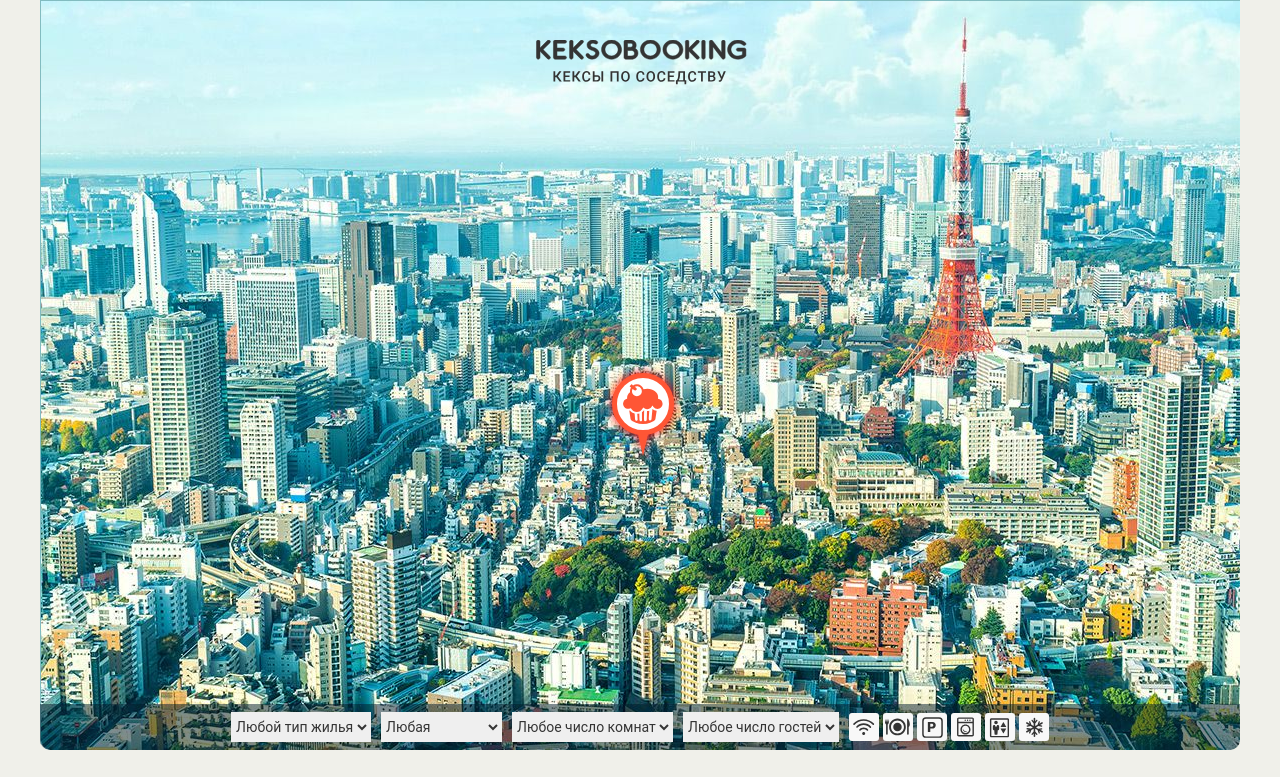
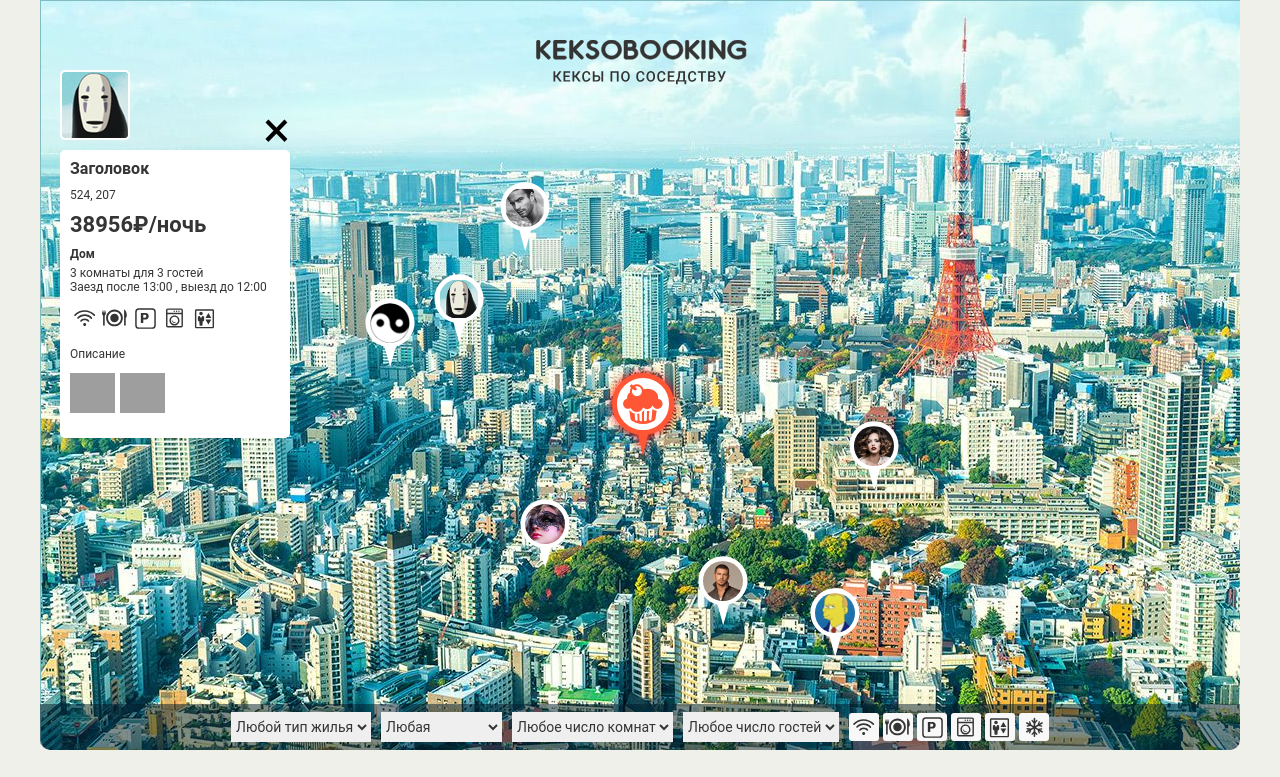
Before and after one commit to P-Tarasenko/868451-keksobooking-18, a website: page index.html in a window 1280 px wide. Both pictures are taken after a click on the button "Поставь меня куда-нибудь". Shown: the top 777 px of the page. Drawn offline with Linux system fonts and the light colour scheme; grey boxes are pictures that could not be loaded; files whose address does not match are found by name.

Commit message:
Разбил код по модулям

```diff
--- a/index.html
+++ b/index.html
@@ -247,6 +247,9 @@
       <button class="error__button" href="#">Попробовать снова</button>
     </div>
   </template>
-<script src="js/main.js"></script>
+  <script src="js/util.js"></script>
+  <script src="js/form.js"></script>
+  <script src="js/data.js"></script>
+  <script src="js/main.js"></script>
 </body>
 </html>
--- /dev/null
+++ b/js/data.js
@@ -0,0 +1,61 @@
+'use strict';
+
+(function () {
+
+  var featuresArr = ['wifi', 'dishwasher', 'parking', 'washer', 'elevator', 'conditioner'];
+  var photosArr = ['http://o0.github.io/assets/images/tokyo/hotel1.jpg', 'http://o0.github.io/assets/images/tokyo/hotel2.jpg', 'http://o0.github.io/assets/images/tokyo/hotel3.jpg'];
+  var types = ['palace', 'flat', 'house', 'bungalo'];
+  var time = ['12:00', '13:00', '14:00'];
+
+  var getRandomNumber = function (max) {
+    return Math.round(Math.random() * max);
+  };
+
+  var getRandomInRange = function (min, max) {
+    return Math.round(Math.random() * (max - min + 1)) + min;
+  };
+
+  var createRandomArr = function (arr) {
+    var list = [];
+    for (var e = 0; e < getRandomInRange(1, arr.length - 1); e++) {
+      list[e] = arr[e];
+    }
+    return list;
+  };
+
+  var getRandomItem = function (arr) {
+    return arr[getRandomNumber(arr.length - 1)];
+  };
+
+  window.data = {
+    createData: function (count) {
+      var data = [];
+      for (var i = 0; i < count; i++) {
+        data[i] = {
+          'author': {
+            'avatar': 'img/avatars/user0' + (i + 1) + '.png'
+          },
+          'offer': {
+            'title': 'Заголовок',
+            'address': '' + getRandomNumber(600) + ', ' + getRandomNumber(500),
+            'price': getRandomInRange(10000, 100000),
+            'type': getRandomItem(types),
+            'rooms': getRandomNumber(4),
+            'guests': getRandomNumber(10),
+            'checkin': getRandomItem(time),
+            'checkout': getRandomItem(time),
+            'features': createRandomArr(featuresArr),
+            'description': 'Описание',
+            'photos': createRandomArr(photosArr)
+          },
+          'location': {
+            'x': getRandomNumber(window.util.mapElement.offsetWidth),
+            'y': getRandomInRange(130, 630)
+          }
+        };
+      }
+      return data;
+    }
+  };
+
+})();
--- /dev/null
+++ b/js/form.js
@@ -0,0 +1,13 @@
+'use strict';
+
+(function () {
+
+  var addressElement = document.querySelector('#address');
+
+  window.form = {
+    setMainPinCoordinate: function (coordinate) {
+      addressElement.value = coordinate[0] + ', ' + coordinate[1];
+    }
+  }
+
+})();
--- a/js/main.js
+++ b/js/main.js
@@ -1,4 +1,6 @@
 'use strict';
+
+(function () {
 
   var COUNT = 8;
   var HALF_WIDTH_PIN = 25;
@@ -16,18 +18,18 @@ var addressElement = formElement.querySelector('#address');
   var roomValueElement = formElement.querySelector('#room_number');
   var peopleValueElement = formElement.querySelector('#capacity');
   var cardTemplate = document.querySelector('#card').content.querySelector('.map__card');
-var listOfPinsElement = mapElement.querySelector('.map__pins');
+  var listOfPinsElement = window.util.mapElement.querySelector('.map__pins');
   var photoTemplate = cardTemplate.querySelector('.popup__photos').querySelector('.popup__photo').cloneNode(true);
-var featuresArr = ['wifi', 'dishwasher', 'parking', 'washer', 'elevator', 'conditioner'];
-var photosArr = ['http://o0.github.io/assets/images/tokyo/hotel1.jpg', 'http://o0.github.io/assets/images/tokyo/hotel2.jpg', 'http://o0.github.io/assets/images/tokyo/hotel3.jpg'];
-var types = ['palace', 'flat', 'house', 'bungalo'];
+  // var featuresArr = ['wifi', 'dishwasher', 'parking', 'washer', 'elevator', 'conditioner'];
+  // var photosArr = ['http://o0.github.io/assets/images/tokyo/hotel1.jpg', 'http://o0.github.io/assets/images/tokyo/hotel2.jpg', 'http://o0.github.io/assets/images/tokyo/hotel3.jpg'];
+  // var types = ['palace', 'flat', 'house', 'bungalo'];
   var typesRu = {
     palace: 'Дворец',
     flat: 'Квартира',
     bungalo: 'Бунгало',
     house: 'Дом'
   };
-var time = ['12:00', '13:00', '14:00'];
+  // var time = ['12:00', '13:00', '14:00'];
   var guestsInRooms = {
     0: '<option value="1">для 1 гостя</option>',
     1: '<option value="1">для 1 гостя</option><option value="2">для 2 гостей</option>',
@@ -35,28 +37,28 @@ var guestsInRooms = {
     3: '<option value="0">Не для гостей</option>'
   };
 
-var getRandomNumber = function (max) {
-  return Math.round(Math.random() * max);
-};
+  // var getRandomNumber = function (max) {
+  //   return Math.round(Math.random() * max);
+  // };
 
-var getRandomInRange = function (min, max) {
-  return Math.round(Math.random() * (max - min + 1)) + min;
-};
+  // var getRandomInRange = function (min, max) {
+  //   return Math.round(Math.random() * (max - min + 1)) + min;
+  // };
 
-var createRandomArr = function (arr) {
-  var list = [];
-  for (var e = 0; e < getRandomInRange(1, arr.length - 1); e++) {
-    list[e] = arr[e];
-  }
-  return list;
-};
+  // var createRandomArr = function (arr) {
+  //   var list = [];
+  //   for (var e = 0; e < getRandomInRange(1, arr.length - 1); e++) {
+  //     list[e] = arr[e];
+  //   }
+  //   return list;
+  // };
 
-var getRandomItem = function (arr) {
-  return arr[getRandomNumber(arr.length - 1)];
-};
+  // var getRandomItem = function (arr) {
+  //   return arr[getRandomNumber(arr.length - 1)];
+  // };
 
   var enablePage = function () {
-  mapElement.classList.remove('map--faded');
+    window.util.mapElement.classList.remove('map--faded');
     formElement.classList.remove('ad-form--disabled');
     setDisabled(adFormFieldsElements, false);
     setDisabled(mapFiltersElements, false);
@@ -76,38 +78,38 @@ var getMainPinCoordinateActivePage = function () {
     return [mainPinElement.offsetLeft + HALF_MAIN_PIN, mainPinElement.offsetTop + HEIGHT_MAIN_PIN];
   };
 
-var setMainPinCoordinate = function (coordinate) {
-  addressElement.value = coordinate[0] + ', ' + coordinate[1];
-};
+  // var setMainPinCoordinate = function (coordinate) {
+  //   addressElement.value = coordinate[0] + ', ' + coordinate[1];
+  // };
 
-var createData = function (count) {
-  var data = [];
-  for (var i = 0; i < count; i++) {
-    data[i] = {
-      'author': {
-        'avatar': 'img/avatars/user0' + (i + 1) + '.png'
-      },
-      'offer': {
-        'title': 'Заголовок',
-        'address': '' + getRandomNumber(600) + ', ' + getRandomNumber(500),
-        'price': getRandomInRange(10000, 100000),
-        'type': getRandomItem(types),
-        'rooms': getRandomNumber(4),
-        'guests': getRandomNumber(10),
-        'checkin': getRandomItem(time),
-        'checkout': getRandomItem(time),
-        'features': createRandomArr(featuresArr),
-        'description': 'Описание',
-        'photos': createRandomArr(photosArr)
-      },
-      'location': {
-        'x': getRandomNumber(mapElement.offsetWidth),
-        'y': getRandomInRange(130, 630)
-      }
-    };
-  }
-  return data;
-};
+  // var createData = function (count) {
+  //   var data = [];
+  //   for (var i = 0; i < count; i++) {
+  //     data[i] = {
+  //       'author': {
+  //         'avatar': 'img/avatars/user0' + (i + 1) + '.png'
+  //       },
+  //       'offer': {
+  //         'title': 'Заголовок',
+  //         'address': '' + getRandomNumber(600) + ', ' + getRandomNumber(500),
+  //         'price': getRandomInRange(10000, 100000),
+  //         'type': getRandomItem(types),
+  //         'rooms': getRandomNumber(4),
+  //         'guests': getRandomNumber(10),
+  //         'checkin': getRandomItem(time),
+  //         'checkout': getRandomItem(time),
+  //         'features': createRandomArr(featuresArr),
+  //         'description': 'Описание',
+  //         'photos': createRandomArr(photosArr)
+  //       },
+  //       'location': {
+  //         'x': getRandomNumber(mapElement.offsetWidth),
+  //         'y': getRandomInRange(130, 630)
+  //       }
+  //     };
+  //   }
+  //   return data;
+  // };
 
   var createPin = function (obj) {
     var similarPin = pinTemplate.cloneNode(true);
@@ -166,7 +168,7 @@ var onSelectChange = function () {
   };
 
   mainPinElement.addEventListener('mousedown', function () {
-  setMainPinCoordinate(getMainPinCoordinateActivePage());
+    window.form.setMainPinCoordinate(getMainPinCoordinateActivePage());
     enablePage();
   });
 
@@ -180,8 +182,10 @@ roomValueElement.addEventListener('change', onSelectChange);
 
   setDisabled(adFormFieldsElements, true);
   setDisabled(mapFiltersElements, true);
-setMainPinCoordinate(getMainPinCoordinateDisabledPage());
+  window.form.setMainPinCoordinate(getMainPinCoordinateDisabledPage());
   peopleValueElement.innerHTML = guestsInRooms[0];
-// var data = createData(COUNT);
-// addPins(data);
-// mapElement.insertBefore(makeCard(data[0]), mapElement.querySelector('.map__filters-container'));
+  var data = window.data.createData(COUNT);
+  addPins(data);
+  mapElement.insertBefore(makeCard(data[0]), mapElement.querySelector('.map__filters-container'));
+
+})();
--- /dev/null
+++ b/js/util.js
@@ -0,0 +1,9 @@
+'use strict';
+
+(function () {
+
+  window.util = {
+    mapElement: document.querySelector('.map'),
+  };
+
+})();
```
Lines whose indentation alone changed are shown as unchanged.
